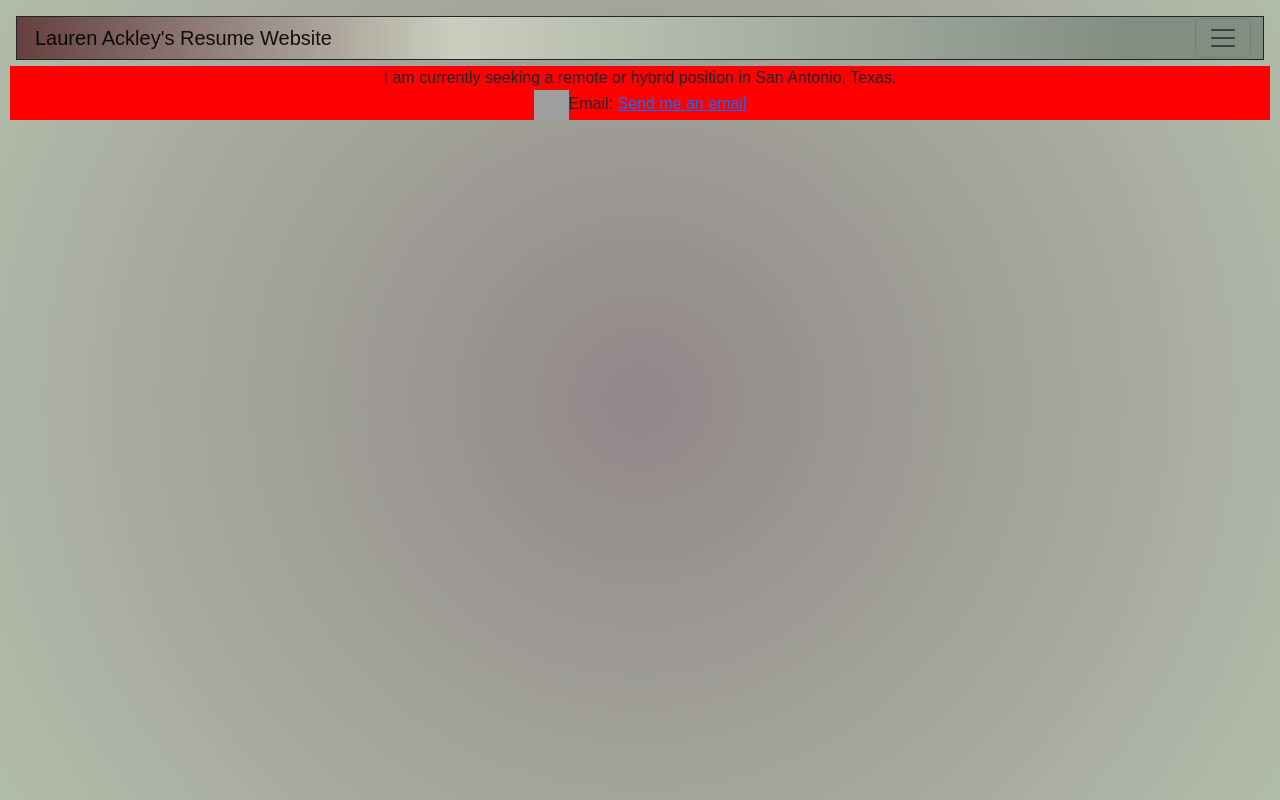
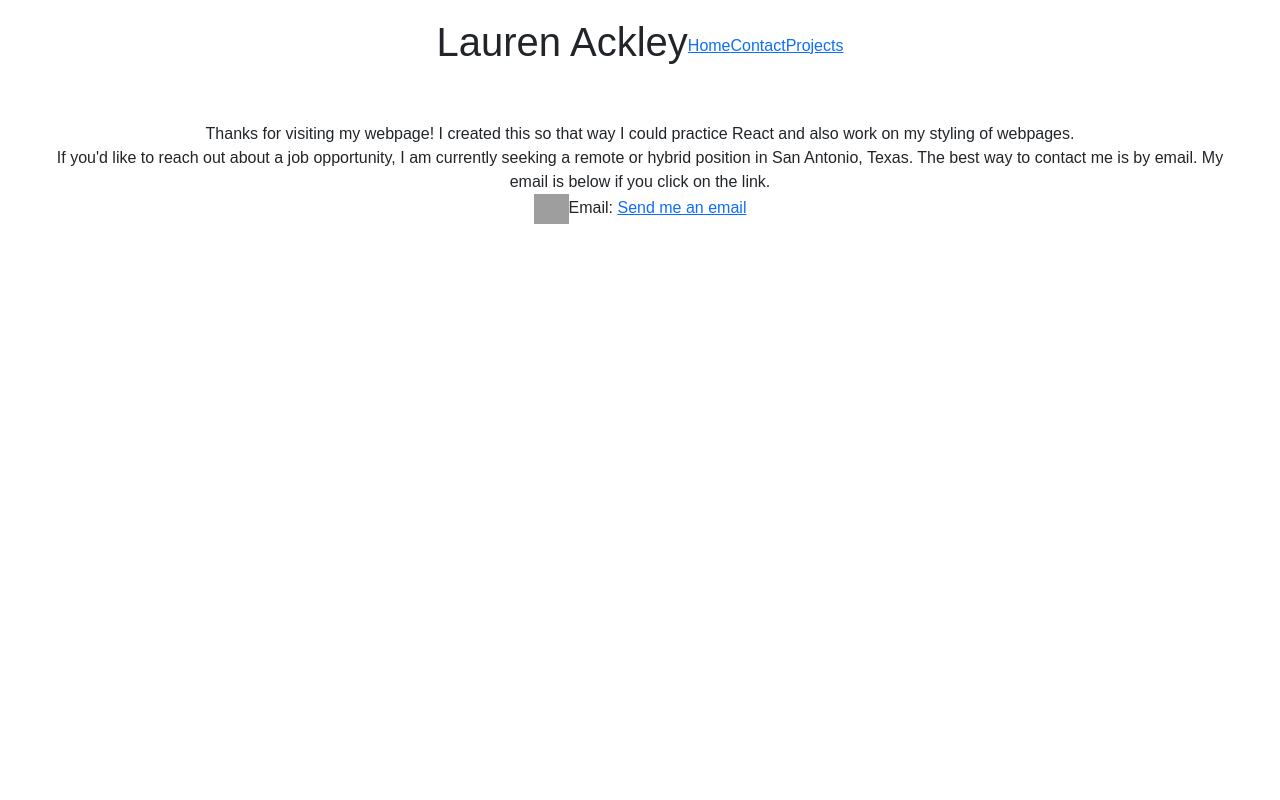
Before and after one commit to laurenackley/ResumeWebsiteReact, a React (Create React App) app: page /contact in a window 1280 px wide. Built offline with nearby package versions, Linux system fonts and the light colour scheme; grey boxes are pictures that could not be loaded.

Commit message:
Changes to CSS

```diff
--- a/src/App.js
+++ b/src/App.js
@@ -10,7 +10,8 @@ function App() {
     <Router>
       <div className="App">
         <title>Resume</title>
-        <ExampleNavBar />
+        <Navbar />
+        {/* <ExampleNavBar /> */}
         <div className="content">
           <Routes>
             <Route exact path="/" element={<Home />} />
--- a/src/Contact.js
+++ b/src/Contact.js
@@ -4,8 +4,10 @@ const Contact = () => {
   return (
     <div className="contact">
       <div id="contact">
-        I am currently seeking a remote or hybrid position in San Antonio,
-        Texas.
+        Thanks for visiting my webpage! I created this so that way I could
+        practice React and also work on my styling of webpages. <br />
+        If you'd like to reach out about a job opportunity, I am currently
+        seeking a remote or hybrid position in San Antonio, Texas. The best way to contact me is by email. My email is below if you click on the link.
         <br />
         <img
           id="email"
@@ -14,7 +16,7 @@ const Contact = () => {
         ></img>
         Email: <a href="mailto:lackley127@gmail.com">Send me an email</a>
       </div>
-{/* <div class="carousel">
+      {/* <div class="carousel">
 
       <Carousel variant="dark">
         <Carousel.Item id="carouselImages">
--- a/src/Education.js
+++ b/src/Education.js
@@ -1,8 +1,9 @@
 const Education = () => {
   return (
     <div className="education">
+      <span id="edu">
         <div className="row">
-        <h2>Education:</h2><hr />
+          <h2>Education:</h2> <hr />
           <div className="column">
             <strong>San Antonio College</strong> <br />
             <em>
@@ -11,13 +12,16 @@ const Education = () => {
             Associate of Science (AS) in Biology
           </div>
           <div className="column">
+            <span id="col2">
               <strong>Skill Distillery</strong> <br />
               <em>
                 October 2022 - Feburary 2023 <br />
               </em>
               Certificate - Full-Stack Web Development with Java
+            </span>
           </div>
         </div>
+      </span>
     </div>
   );
 };
--- a/src/ExampleNavBar.js
+++ b/src/ExampleNavBar.js
@@ -8,7 +8,7 @@ function OffcanvasExample() {
   return (
     <>
       {[false].map((expand) => (
-        <Navbar key={expand} expand={expand}>
+        <Navbar  variant="dark" key={expand} expand={expand}>
           <Container fluid id="nav">
             <Navbar.Brand href="#">Lauren Ackley's Resume Website</Navbar.Brand>
             <Navbar.Toggle aria-controls={`offcanvasNavbar-expand-${expand}`} />
@@ -19,11 +19,11 @@ function OffcanvasExample() {
             >
               <Offcanvas.Header closeButton>
                 <Offcanvas.Title id={`offcanvasNavbarLabel-expand-${expand}`}>
-                  Offcanvas
+                  Lauren Ackley
                 </Offcanvas.Title>
               </Offcanvas.Header>
-              <Offcanvas.Body>
-                <Nav className="justify-content-end flex-grow-1 pe-3">
+              <Offcanvas.Body >
+                <Nav className="navLinks">
                   <Link to="/">Home</Link>
                   <Link to="/projects">Projects</Link>
                   <Link to="/contact">Contact</Link>
@@ -35,6 +35,23 @@ function OffcanvasExample() {
       ))}
     </>
   );
+
+// return (
+//     <Navbar bg="light" expand="lg">
+//       <Container fluid id="nav">
+//         <Navbar.Brand href="#home">React-Bootstrap</Navbar.Brand>
+//         <Navbar.Toggle aria-controls="basic-navbar-nav" />
+//         <Navbar.Collapse id="basic-navbar-nav">
+//           <Nav className="me-auto">
+//             <Nav.Link href="#home">Home</Nav.Link>
+//             <Nav.Link href="#link">Link</Nav.Link>
+//           </Nav>
+//         </Navbar.Collapse>
+//       </Container>
+//     </Navbar>
+//   );
+
+
 }
 
 export default OffcanvasExample;
--- a/src/Navbar.js
+++ b/src/Navbar.js
@@ -1,18 +1,19 @@
-import { Link } from 'react-router-dom';
-
-
+import { Link } from "react-router-dom";
 
 const Navbar = () => {
   return (
-        <nav className="navbar">
-            <h1>Lauren Ackley</h1>
+    <div className="navbar">
+<h1>Lauren Ackley</h1><br />
+    <nav id="navLinks">
+        <span id="test">
       <div className="links">
         <Link to="/">Home</Link>
-                <Link to="/contact" >Contact</Link>
+        <Link to="/contact">Contact</Link>
         <Link to="/projects">Projects</Link>
       </div>
+        </span>
     </nav>
-
+    </div>
   );
-}
+};
 export default Navbar;
--- a/src/Technologies.js
+++ b/src/Technologies.js
@@ -17,7 +17,8 @@ const Technologies = () => {
           </li>
         </ul>
       </div>
-      <div className="column">
+      <div className="col2">
+        <span id="col2">
         <ul>
           <li>
             <strong>Development Methodologies: </strong> TDD, Agile, Scrum{" "}
@@ -30,6 +31,7 @@ const Technologies = () => {
             <strong>Version Control: </strong> Git <br />
           </li>
         </ul>
+        </span>
         <br />
       </div>
     </div>
--- a/src/index.css
+++ b/src/index.css
@@ -1,16 +1,20 @@
 body {
-  margin: 10px;
-  background: radial-gradient(
-    circle,
-    rgba(108, 96, 97, 0.7469362745098039) 0%,
-    rgba(178, 188, 170, 1) 100%
-  );
+  margin-top: 10px;
   font-family: sans-serif;
 }
-.navbar,
-.navbar a {
-  padding: 6px;
+#right {
+  float: right;
+  text-align: right;
 }
+#opening {
+  height: auto;
+  width: 100%;
+}
+ #test, #test a{
+  text-align: center;
+ }
+
+
 .column {
   float: left;
   width: 50%;
@@ -20,36 +24,17 @@ body {
   display: table;
   clear: both;
 }
-#right {
-  float: right;
-  text-align: right;
-}
 #companyName {
   font-size: 25px;
-  color: #373f47;
-  text-shadow: -1px -1px 0 #c9cebd, 1px -1px 0 #c9cebd, -1px 1px 0 #c9cebd,
-    1px 1px 0 #c9cebd;
 }
 .home {
   margin-left: 10px;
   margin-right: 10px;
   padding: 10px;
 }
-.home h2 {
-  color: #64403e;
-}
 #email {
   height: 30px;
   width: 35px;
-}
-.navLinks {
-  justify-content: center;
-  /* font-size: 20px; */
-}
-.navLinks a:hover {
-  font-size: 30px;
-  background-color: navy;
-  color: cornflowerblue;
 }
 .schema {
   height: auto;
@@ -58,13 +43,16 @@ body {
   margin: 0 auto;
 }
 #contact {
-  /* float: center; */
-  /* margin-top: 25%;
-margin-bottom: 25%; */
+  padding: 40px;
   text-align: center;
+}
+#edu {
+  height: 200px;
+  width: auto;
+  display: flex;
+  align-items: end;
+}
 
-  background-color: red;
-}
 .carousel-caption {
   color: whitesmoke;
   font-size: 25px;
@@ -75,11 +63,40 @@ margin-bottom: 25%; */
   width: 100%;
 }
 #nav {
-  background: linear-gradient(
-    270deg,
-    rgba(131, 142, 131, 1) 11%,
-    rgba(201, 206, 189, 1) 65%,
-    rgba(100, 64, 62, 1) 100%
-  );
+  position: fixed;
   border: solid 1px;
+  background-color: grey;
+  text-align: center;
 }
+#list-example {
+  position: fixed;
+  bottom: 0;
+}
+#Midterm,
+#Final {
+  padding-top: 45px;
+}
+#col2,
+.col2 {
+  float: right;
+}
+.navbar{
+  /* position: fixed;
+  top: 0; */
+  display: flex;
+  justify-content: center;
+}
+
+
+/* #nav h2{
+  text-align: center;
+} */
+#test{
+  display:flex;
+align-self: flex-end;
+}
+.links a:hover {
+  font-size: 30px;
+  background-color: navy;
+  color: cornflowerblue;
+}
```
Also changed, not shown: src/reportWebVitals.js (added, +13 -0 lines), src/setupTests.js (added, +5 -0 lines). Lines whose indentation alone changed are shown as unchanged.
